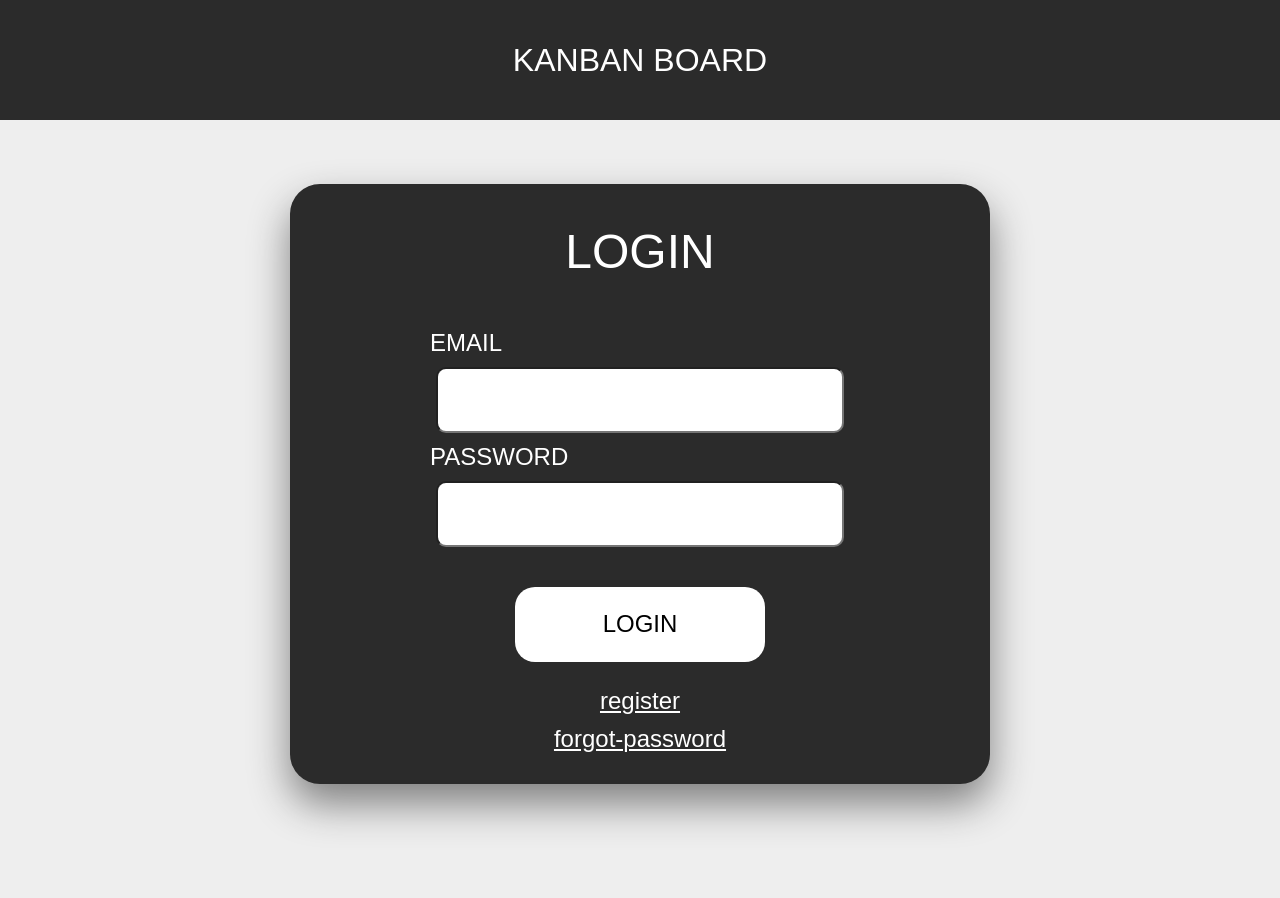
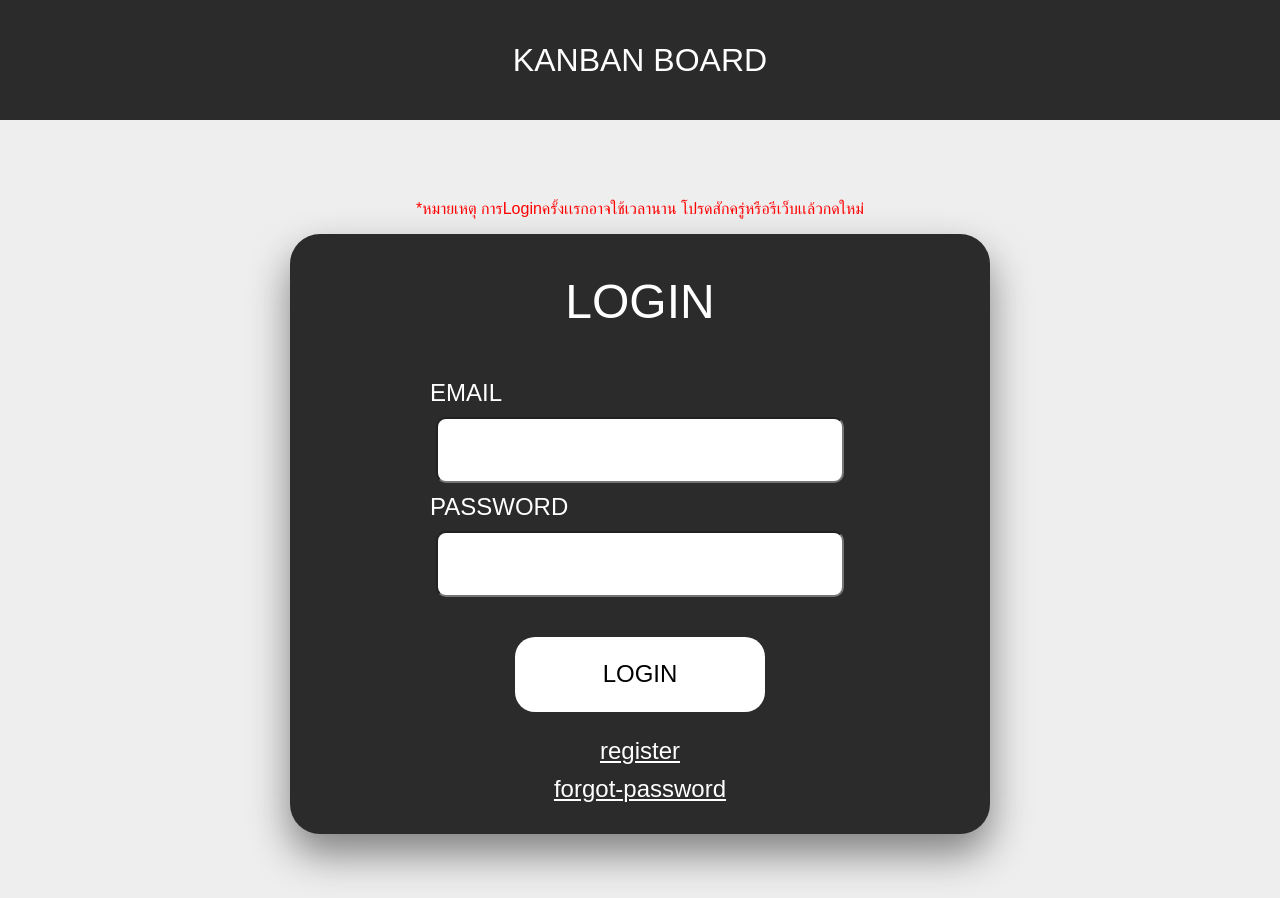
Before and after one commit to oomo3069/kanban_board, a Vue app in the folder frontend/: page /login in a window 1280 px wide. Before the commit the page ends 848 px from the top, so only its background shows below. Built offline with nearby package versions, Linux system fonts and the light colour scheme.

Commit message:
problem alert

```diff
--- a/frontend/src/pages/LoginPage.vue
+++ b/frontend/src/pages/LoginPage.vue
@@ -1,5 +1,6 @@
 <template>
   <div class="containerlogin">
+  <p class="alert">*หมายเหตุ การLoginครั้งเเรกอาจใช้เวลานาน โปรดสักครู่หรือรีเว็บเเล้วกดใหม่</p>
   <div class="login-form">
     <h2>LOGIN</h2>
     <form @submit.prevent="submit">
@@ -38,3 +39,8 @@ const submit = async () => {
   }
 };
 </script>
+<style scoped>
+  .alert{
+    color: red;
+  }
+</style>
```
